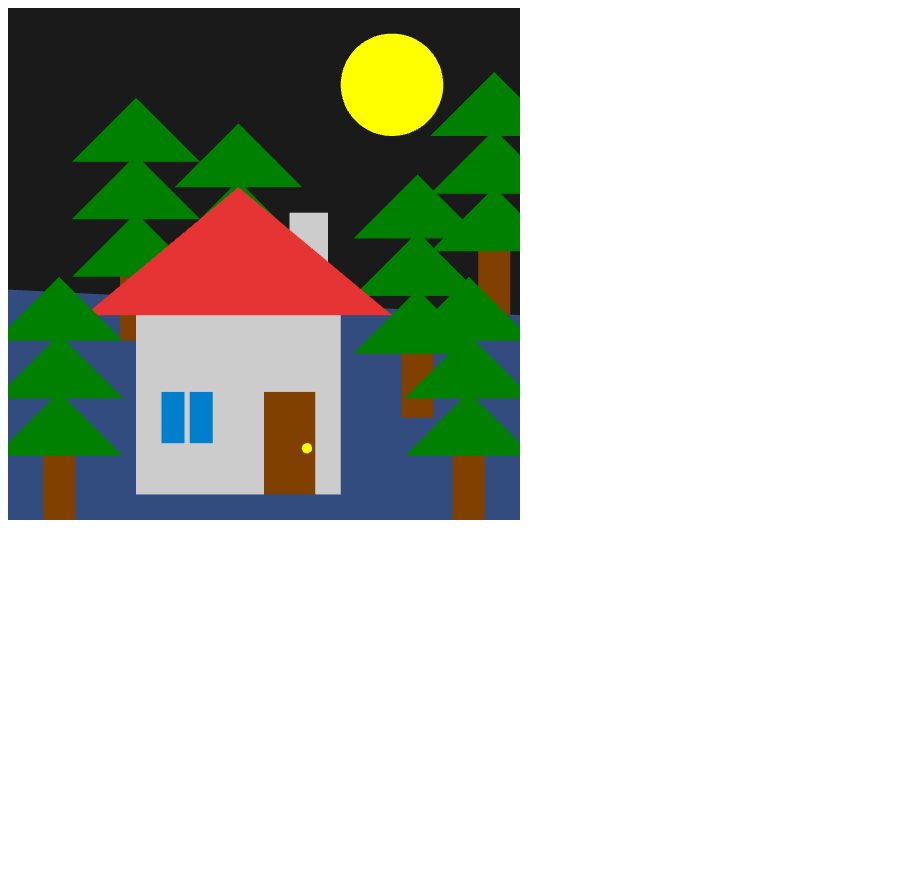
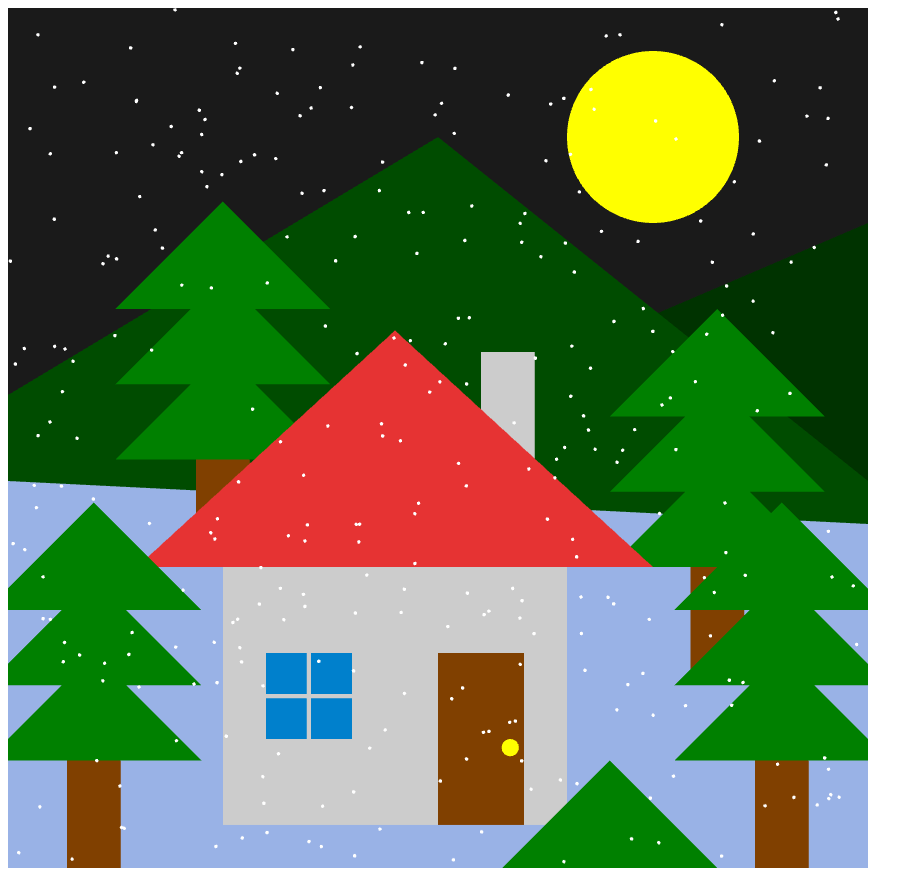
Before and after one commit to PaleCosmos/2019_Graphics_Term_Projects, a plain HTML site: page workspace/homeWork1/homework1.html in a window 1280 px wide. Shown: the whole page, without its empty margins (0-923 px from the left). Before the commit the page ends 800 px from the top, so only its background shows below. Drawn offline with Linux system fonts and the light colour scheme.

Commit message:
20190918/1:02AM

```diff
--- a/workspace/homeWork1/homework1.html
+++ b/workspace/homeWork1/homework1.html
@@ -33,8 +33,8 @@ main()
 
 <body>
 
-
-<canvas id="gl-canvas" width="512" height="512">
+<!-- 캔버스 크기 조정 -->
+<canvas id="gl-canvas" width="860" height="860">
 Oops ... your browser doesn't support the HTML5 canvas element
 </canvas>
 </body>
--- a/workspace/homeWork1/homework1.js
+++ b/workspace/homeWork1/homework1.js
@@ -14,90 +14,95 @@ window.onload = function init() {
     gl.clearColor(1.0, 1.0, 1.0, 1.0);
 
 
-    this.renderGround(); // render ground
+    renderGround(); // 땅을 그립니다.
 
-    this.renderCircle(0.2, 0.5, 0.7, vec4(1, 1, 0, 1)) // render Moon
+    renderCircle(0.2, 0.5, 0.7, vec4(1, 1, 0, 1)) // 달을 그립니다.
+
+    // 집 뒤에 있는 나무를 그립니다.
+    renderTree(-0.5, 0.7);
+    renderTree(0.65, 0.45);
 
 
-    // render trees
-    this.renderTree(-0.5, 0.7);
-    this.renderTree(-0.1, 0.6);
-    this.renderTree(0.9, 0.8);
-    this.renderTree(0.6, 0.4);
-    this.renderTree(0.8, 0);
+    renderHouse(); // 내 집을 그립니다.
+    renderCircle(0.02, 0.168, -0.72, vec4(1, 1, 0, 1)); // 문고리입니다.
 
-    this.renderHouse(); // render my House
+    // 집 앞에 있는 나무를 그립니다.
+    renderTree(0.8, 0);
+    renderTree(-0.8, 0);
+    renderTree(0.4, -0.6);
 
-    this.renderTree(-0.8, 0); // render tree front of house
 
-    this.renderCircle(0.02, 0.168, -0.72, vec4(1, 1, 0, 1)) // 문고리
+
+    renderSnow(300); // 눈입니다.
 };
 
-function renderCircle(r, x, y, vec4_) {
-    // 원을 그리는 함수입니다.
-    // 반지름, 중간값, 색을 파라미터로 받습니다.
+function renderMountain() {
+    // 산을 그리는 함수입니다.
 
-    var noOfFans = 200;
-    var centerOfCircle = vec2(x, y);
-    var anglePerFna = (2 * Math.PI) / noOfFans;
+    var mVertices = [
+        vec2(-2, -0.5),
+        vec2(1.5, -0.5),
+        vec2(0, 0.7),
 
-    var mVirtices = [
+        vec2(-0.4, -0.1),
+        vec2(1, 0.5),
+        vec2(2, -0.1)
+    ]
 
-    ];
-
-
-    mVirtices.push(centerOfCircle);
-
-    for (var i = 0; i <= noOfFans; i++) {
-        var angle = anglePerFna * (i + 1);
-        mVirtices.push(
-            vec2(
-                x + Math.cos(angle) * r,
-                y + Math.sin(angle) * r
-            )
-        );
+    renderTriangle(mVertices, 3, vec4(0, 0.2, 0, 1)); // 뒷산이라 색이 더 어둡습니다.
+    renderTriangle(mVertices, 0, vec4(0, 0.3, 0, 1));
 }
 
+function renderSnow(size) {
+    // 눈을 그리는 함수입니다.
+    // 눈의 개수를 파라미터로 받습니다.
 
-    var program = initShaders(gl, "vertex-shader", "fragment-shader");
-    gl.useProgram(program);
+    for (var i = 0; i <= size; i++) {
+        renderCircle(0.004, getRandomArbitrary(), getRandomArbitrary(), vec4(1, 1, 1, 1));
+    }
+};
 
+function getRandomArbitrary() {
+    // -1 부터 1 사이의 랜덤 숫자를 리턴합니다.
+    return Math.random() * (2) - 1;
+};
 
-    var color = vec4_;
+function renderTree(x, y) {
+    // 나무를 그리는 함수입니다.
+    // 나무의 center 값을 파라미터로 받습니다.
+    // 모듈화를 시킴으로써 코드의 양을 줄입니다.
 
-    var colorLoc = gl.getUniformLocation(program, "color");
-    this.gl.uniform4fv(colorLoc, color);
+    var k = 0.05;
 
-    this.gl.getUniformLocation(program, "vOffset");
+    var mVertices = [
+        vec2(x - 0.0625, y - 1),
+        vec2(x + 0.0625, y - 1),
+        vec2(x + 0.0625, y - 0.75),
+        vec2(x - 0.0625, y - 0.75),
 
+        vec2(x - 0.25, y - 0.75),
+        vec2(x + 0.25, y - 0.75),
+        vec2(x, y - 0.5),
 
-    var bufferId = gl.createBuffer();
-    gl.bindBuffer(gl.ARRAY_BUFFER, bufferId);
+        vec2(x - 0.25, y - 0.525 - k),
+        vec2(x + 0.25, y - 0.525 - k),
+        vec2(x, y - 0.275 - k),
 
+        vec2(x - 0.25, y - 0.3 - k*2),
+        vec2(x + 0.25, y - 0.3- k*2),
+        vec2(x, y - 0.05- k*2)
+    ]
 
-    gl.bufferData(gl.ARRAY_BUFFER, flatten(mVirtices), gl.STATIC_DRAW);
+    // 사각형하나와 삼각형 세개로 이루어져있습니다.
 
-    var vPosition = gl.getAttribLocation(program, "vPosition");
-    gl.vertexAttribPointer(vPosition, 2, gl.FLOAT, false, 0, 0);
-    gl.enableVertexAttribArray(vPosition);
+    renderRectangle(mVertices, 0, vec4(0.5, 0.25, 0, 1)) // 밑둥
 
-
-    gl.drawArrays(gl.TRIANGLE_FAN, 0, mVirtices.length); // Fan을 많이그려 원으로 보이게합니다.
-
-}
-
+    renderTriangle(mVertices, 4, vec4(0, 0.5, 0)); // 첫번째 칸
+    renderTriangle(mVertices, 7, vec4(0, 0.5, 0)); // 두번째 칸
+    renderTriangle(mVertices, 10, vec4(0, 0.5, 0)); // 세번째 칸
+};
 
 function renderGround() { // 땅을 과 하늘을 그립니다.
-    var program = initShaders(gl, "vertex-shader", "fragment-shader");
-    gl.useProgram(program);
-
-
-    var color = vec4(0.2, 0.3, 0.5, 1);
-
-    var colorLoc = gl.getUniformLocation(program, "color");
-    this.gl.uniform4fv(colorLoc, color);
-
-    this.gl.getUniformLocation(program, "vOffset");
 
     var mVertices = [
         vec2(-1, -1),
@@ -109,225 +114,169 @@ function renderGround() { // 땅을 과 하늘을 그립니다.
         vec2(-1, 1)
     ]
 
-    var bufferId = gl.createBuffer();
-    gl.bindBuffer(gl.ARRAY_BUFFER, bufferId);
-    gl.bufferData(gl.ARRAY_BUFFER, flatten(mVertices), gl.STATIC_DRAW);
 
-    // Associate out shader variables with our data buffer
+    renderRectangle(mVertices, 3, vec4(0.1, 0.1, 0.1, 1)); // 배경
 
-    var vPosition = gl.getAttribLocation(program, "vPosition");
-    gl.vertexAttribPointer(vPosition, 2, gl.FLOAT, false, 0, 0);
-    gl.enableVertexAttribArray(vPosition);
+    renderMountain(); // 산을 그립니다.
 
-    gl.drawArrays(gl.TRIANGLE_FAN, 0, 4);
-
-    var color = vec4(0.1, 0.1, 0.1, 1);
-
-    var colorLoc = gl.getUniformLocation(program, "color");
-    this.gl.uniform4fv(colorLoc, color);
-
-    this.gl.getUniformLocation(program, "vOffset");
-
-    var bufferId = gl.createBuffer();
-    gl.bindBuffer(gl.ARRAY_BUFFER, bufferId);
-    gl.bufferData(gl.ARRAY_BUFFER, flatten(mVertices), gl.STATIC_DRAW);
-
-    // Associate out shader variables with our data buffer
-
-    var vPosition = gl.getAttribLocation(program, "vPosition");
-    gl.vertexAttribPointer(vPosition, 2, gl.FLOAT, false, 0, 0);
-    gl.enableVertexAttribArray(vPosition);
-
-    gl.drawArrays(gl.TRIANGLE_FAN, 3, 4);
-}
+    renderRectangle(mVertices, 0, vec4(1, 1, 1, 1)); // alpha를 주기위한 바닥의 뒷배경
+    renderRectangle(mVertices, 0, vec4(0.2, 0.3, 0.5, 0.6)); // 바닥
+};
 
 function renderHouse() { // 집을 그립니다.
-    var program = initShaders(gl, "vertex-shader", "fragment-shader");
-    gl.useProgram(program);
-
-    var color = vec4(0.8, 0.8, 0.8, 1);
-
-    var colorLoc = gl.getUniformLocation(program, "color");
-    this.gl.uniform4fv(colorLoc, color);
-
-    this.gl.getUniformLocation(program, "vOffset");
 
     var mVertices = [
         vec2(-0.5, -0.9),
         vec2(0.3, -0.9),
-        vec2(0.3, -0.2),
-        vec2(-0.5, -0.2),
+        vec2(0.3, -0.3),
+        vec2(-0.5, -0.3),
 
-        vec2(0.1, -0.2),
-        vec2(0.25, -0.2),
-        vec2(0.25, 0.2),
+        vec2(0.1, -0.3),
+        vec2(0.225, -0.3),
+        vec2(0.225, 0.2),
         vec2(0.1, 0.2),
 
-        vec2(-0.1, 0.3),
-        vec2(-0.7, -0.2),
-        vec2(0.5, -0.2),
+        vec2(-0.1, 0.25),
+        vec2(-0.7, -0.3),
+        vec2(0.5, -0.3),
 
         vec2(0.2, -0.9),
         vec2(0.2, -0.5),
         vec2(0, -0.5),
         vec2(0, -0.9),
 
-        vec2(-0.31, -0.7),
+        vec2(-0.2, -0.7),
         vec2(-0.4, -0.7),
         vec2(-0.4, -0.5),
-        vec2(-0.31, -0.5),
+        vec2(-0.2, -0.5),
 
-        vec2(-0.2, -0.7),
-        vec2(-0.29, -0.7),
-        vec2(-0.29, -0.5),
-        vec2(-0.2, -0.5)
+        vec2(-0.2, -0.595),
+        vec2(-0.4, -0.595),
+        vec2(-0.4, -0.605),
+        vec2(-0.2, -0.605),
+
+        vec2(-0.295, -0.7),
+        vec2(-0.305, -0.7),
+        vec2(-0.305, -0.5),
+        vec2(-0.295, -0.5)
     ]
+
+    // 집 본체
+    renderRectangle(mVertices, 0, vec4(0.8, 0.8, 0.8, 1));
+
+    // 굴뚝
+    renderRectangle(mVertices, 4, vec4(0.8, 0.8, 0.8, 1));
+
+    // 지붕
+    renderTriangle(mVertices, 8, vec4(0.9, 0.2, 0.2, 1));
+
+    // 문
+    renderRectangle(mVertices, 11, vec4(0.5, 0.25, 0, 1));
+
+    // 창문
+    renderRectangle(mVertices, 15, vec4(0, 0.5, 0.8, 1));
+
+    // 창문 틀
+    renderRectangle(mVertices, 19, vec4(0.8, 0.8, 0.8, 1)); // 가로
+    renderRectangle(mVertices, 23, vec4(0.8, 0.8, 0.8, 1)); // 세로
+};
+
+function renderTriangle(mVertices, a, vec4_) {
+    // 삼각형을 그리는 함수입니다.
+    // 색과 위치(array와 시작점))를 파라미터로 받습니다.
+    // 모듈화를 시킴으로써 코드의 양을 줄입니다.
+
+    var program = initShaders(gl, "vertex-shader", "fragment-shader");
+    gl.useProgram(program);
 
     var bufferId = gl.createBuffer();
     gl.bindBuffer(gl.ARRAY_BUFFER, bufferId);
     gl.bufferData(gl.ARRAY_BUFFER, flatten(mVertices), gl.STATIC_DRAW);
 
-    // Associate out shader variables with our data buffer
+    var vPosition = gl.getAttribLocation(program, "vPosition");
+    gl.vertexAttribPointer(vPosition, 2, gl.FLOAT, false, 0, 0);
+    gl.enableVertexAttribArray(vPosition);
+
+    var colorLoc = gl.getUniformLocation(program, "color");
+    this.gl.uniform4fv(colorLoc, vec4_);
+
+    this.gl.getUniformLocation(program, "vOffset");
+    gl.drawArrays(gl.TRIANGLES, a, 3);
+};
+
+
+function renderCircle(r, x, y, vec4_) {
+    // 원을 그리는 함수입니다.
+    // 반지름, center, 색을 파라미터로 받습니다.
+    // 모듈화를 시킴으로써 코드의 양을 줄입니다.
+    // 원은 구글을 참고했습니다.
+
+    var noOfFans = 200;
+
+    var centerOfCircle = vec2(x, y);
+
+    var anglePerFna = (2 * Math.PI) / noOfFans;
+
+    var mVertices = [
+
+    ];
+
+
+    mVertices.push(centerOfCircle);
+
+    for (var i = 0; i <= noOfFans; i++) {
+        var angle = anglePerFna * (i + 1);
+        mVertices.push(
+            vec2(
+                x + Math.cos(angle) * r,
+                y + Math.sin(angle) * r
+            )
+        );
+    }
+
+    var program = initShaders(gl, "vertex-shader", "fragment-shader");
+    gl.useProgram(program);
+
+    var colorLoc = gl.getUniformLocation(program, "color");
+    gl.uniform4fv(colorLoc, vec4_);
+
+    gl.getUniformLocation(program, "vOffset");
+
+
+    var bufferId = gl.createBuffer();
+    gl.bindBuffer(gl.ARRAY_BUFFER, bufferId);
+
+
+    gl.bufferData(gl.ARRAY_BUFFER, flatten(mVertices), gl.STATIC_DRAW);
 
     var vPosition = gl.getAttribLocation(program, "vPosition");
     gl.vertexAttribPointer(vPosition, 2, gl.FLOAT, false, 0, 0);
     gl.enableVertexAttribArray(vPosition);
 
-    gl.drawArrays(gl.TRIANGLE_FAN, 0, 4);
-    gl.drawArrays(gl.TRIANGLE_FAN, 4, 4);
+    gl.drawArrays(gl.TRIANGLE_FAN, 0, mVertices.length); // Fan을 많이그려 원으로 보이게합니다.
+};
+
+function renderRectangle(mVertices, a, vec4_) {
+    // 사각형을 그리는 함수입니다.
+    // 색과 위치(array와 시작점))를 파라미터로 받습니다.
+    // 모듈화를 시킴으로써 코드의 양을 줄입니다.
 
     var program = initShaders(gl, "vertex-shader", "fragment-shader");
     gl.useProgram(program);
 
+    var colorLoc = gl.getUniformLocation(program, "color");
+    gl.uniform4fv(colorLoc, vec4_);
 
-    var color = vec4(0.9, 0.2, 0.2, 1);
-
-    var colorLoc = gl.getUniformLocation(program, "color");
-    this.gl.uniform4fv(colorLoc, color);
-
-    this.gl.getUniformLocation(program, "vOffset");
+    gl.getUniformLocation(program, "vOffset");
 
     var bufferId = gl.createBuffer();
     gl.bindBuffer(gl.ARRAY_BUFFER, bufferId);
     gl.bufferData(gl.ARRAY_BUFFER, flatten(mVertices), gl.STATIC_DRAW);
 
-    // Associate out shader variables with our data buffer
 
     var vPosition = gl.getAttribLocation(program, "vPosition");
     gl.vertexAttribPointer(vPosition, 2, gl.FLOAT, false, 0, 0);
     gl.enableVertexAttribArray(vPosition);
 
-    gl.drawArrays(gl.TRIANGLES, 8, 3);
-
-    var program = initShaders(gl, "vertex-shader", "fragment-shader");
-    gl.useProgram(program);
-
-
-    var color = vec4(0.5, 0.25, 0, 1);
-
-    var colorLoc = gl.getUniformLocation(program, "color");
-    this.gl.uniform4fv(colorLoc, color);
-
-    this.gl.getUniformLocation(program, "vOffset");
-
-    var bufferId = gl.createBuffer();
-    gl.bindBuffer(gl.ARRAY_BUFFER, bufferId);
-    gl.bufferData(gl.ARRAY_BUFFER, flatten(mVertices), gl.STATIC_DRAW);
-
-    // Associate out shader variables with our data buffer
-
-    var vPosition = gl.getAttribLocation(program, "vPosition");
-    gl.vertexAttribPointer(vPosition, 2, gl.FLOAT, false, 0, 0);
-    gl.enableVertexAttribArray(vPosition);
-
-    gl.drawArrays(gl.TRIANGLE_FAN, 11, 4);
-
-    var program = initShaders(gl, "vertex-shader", "fragment-shader");
-    gl.useProgram(program);
-
-
-    var color = vec4(0, 0.5, 0.8, 1);
-
-    var colorLoc = gl.getUniformLocation(program, "color");
-    this.gl.uniform4fv(colorLoc, color);
-
-    this.gl.getUniformLocation(program, "vOffset");
-
-    var bufferId = gl.createBuffer();
-    gl.bindBuffer(gl.ARRAY_BUFFER, bufferId);
-    gl.bufferData(gl.ARRAY_BUFFER, flatten(mVertices), gl.STATIC_DRAW);
-
-    // Associate out shader variables with our data buffer
-
-    var vPosition = gl.getAttribLocation(program, "vPosition");
-    gl.vertexAttribPointer(vPosition, 2, gl.FLOAT, false, 0, 0);
-    gl.enableVertexAttribArray(vPosition);
-
-    gl.drawArrays(gl.TRIANGLE_FAN, 15, 4);
-    gl.drawArrays(gl.TRIANGLE_FAN, 19, 4); // 굉장한 하드코딩을 사용했습니다.
-}
-
-function renderTree(x, y) {
-    // 나무를 그립니다.
-    // 나무의 center 값을 파라미터로 받습니다.
-    var program = initShaders(gl, "vertex-shader", "fragment-shader");
-    gl.useProgram(program);
-
-    var color = vec4(0.5, 0.25, 0, 1);
-
-    var colorLoc = gl.getUniformLocation(program, "color");
-    this.gl.uniform4fv(colorLoc, color);
-
-    this.gl.getUniformLocation(program, "vOffset");
-
-    var mVertices = [
-        vec2(x - 0.0625, y - 1),
-        vec2(x + 0.0625, y - 1),
-        vec2(x + 0.0625, y - 0.75),
-        vec2(x - 0.0625, y - 0.75),
-
-        vec2(x - 0.25, y - 0.75),
-        vec2(x + 0.25, y - 0.75),
-        vec2(x, y - 0.5),
-
-        vec2(x - 0.25, y - 0.525),
-        vec2(x + 0.25, y - 0.525),
-        vec2(x, y - 0.275),
-
-        vec2(x - 0.25, y - 0.3),
-        vec2(x + 0.25, y - 0.3),
-        vec2(x, y - 0.05)
-    ]
-
-    var bufferId = gl.createBuffer();
-    gl.bindBuffer(gl.ARRAY_BUFFER, bufferId);
-    gl.bufferData(gl.ARRAY_BUFFER, flatten(mVertices), gl.STATIC_DRAW);
-
-    // Associate out shader variables with our data buffer
-
-    var vPosition = gl.getAttribLocation(program, "vPosition");
-    gl.vertexAttribPointer(vPosition, 2, gl.FLOAT, false, 0, 0);
-    gl.enableVertexAttribArray(vPosition);
-
-    gl.drawArrays(gl.TRIANGLE_FAN, 0, 4);
-
-    this.renderTriangle(4, 0, 0.5, 0);
-    this.renderTriangle(7, 0, 0.5, 0);
-    this.renderTriangle(10, 0, 0.5, 0);
-}
-
-
-function renderTriangle(a, b, c, d) {
-    // 삼각형을 그립니다.
-    // 색과 위치를 파라미터로 받습니다.
-    var program = initShaders(gl, "vertex-shader", "fragment-shader");
-    gl.useProgram(program);
-
-    var color = vec4(b, c, d, 1);
-
-    var colorLoc = gl.getUniformLocation(program, "color");
-    this.gl.uniform4fv(colorLoc, color);
-
-    this.gl.getUniformLocation(program, "vOffset");
-    gl.drawArrays(gl.TRIANGLES, a, 3);
-}
+    gl.drawArrays(gl.TRIANGLE_FAN, a, 4);
+};
```
Lines whose indentation alone changed are shown as unchanged.
